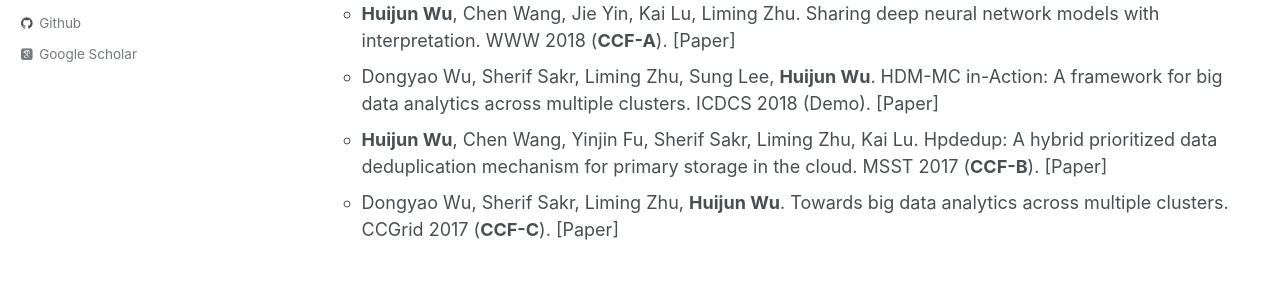
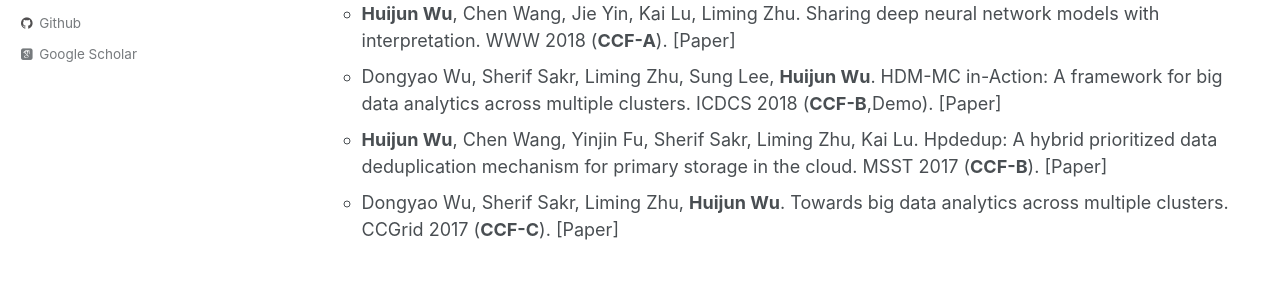
Before and after one commit to sktzwhj/sktzwhj.github.io, a Jekyll site: the page built from _pages/publications.md, in a window 1280 px wide and 900 px high, scrolled down 699 px. Shown: the part 394-679 px from the top of the window. Built offline with Jekyll 4.4.1, drawn with Linux system fonts in a browser that asks for light colours; some web fonts are replaced; a script that is not in the unit is left out.

Commit message:
update pub

```diff
--- a/_pages/publications.md
+++ b/_pages/publications.md
@@ -29,6 +29,6 @@
   *  Rimmal Nadeem, **Huijun Wu**, Hye-young Paik, Chen Wang. A case based deep neural network interpretability framework and its user study. WISE 2019 (**CCF-C**). [[Paper]](https://link.springer.com/chapter/10.1007/978-3-030-34223-4_10)
   * **Huijun Wu**, Chen Wang, Kai Lu, Yinjin Fu, Liming Zhu. One size does not fit all: The case for chunking configuration in backup deduplication. CCGrid 2018 (**CCF-C**). [[Paper]](http://sktzwhj.github.io/files/CCGRID18.pdf)
   *  **Huijun Wu**, Chen Wang, Jie Yin, Kai Lu, Liming Zhu. Sharing deep neural network models with interpretation. WWW 2018 (**CCF-A**). [[Paper]](http://sktzwhj.github.io/files/WWW18.pdf)
-  * Dongyao Wu, Sherif Sakr, Liming Zhu, Sung Lee, **Huijun Wu**. HDM-MC in-Action: A framework for big data analytics across multiple clusters. ICDCS 2018 (Demo).  [[Paper]](http://sktzwhj.github.io/files/ICDCS18.pdf)
+  * Dongyao Wu, Sherif Sakr, Liming Zhu, Sung Lee, **Huijun Wu**. HDM-MC in-Action: A framework for big data analytics across multiple clusters. ICDCS 2018 (**CCF-B**,Demo).  [[Paper]](http://sktzwhj.github.io/files/ICDCS18.pdf)
   * **Huijun Wu**, Chen Wang, Yinjin Fu, Sherif Sakr, Liming Zhu, Kai Lu. Hpdedup: A hybrid prioritized data deduplication mechanism for primary storage in the cloud. MSST 2017 (**CCF-B**). [[Paper]](https://msstconference.org/MSST-history/2017/index.html)
   * Dongyao Wu, Sherif Sakr, Liming Zhu, **Huijun Wu**. Towards big data analytics across multiple clusters. CCGrid 2017 (**CCF-C**). [[Paper]](http://sktzwhj.github.io/files/CCGRID17.pdf)
```
